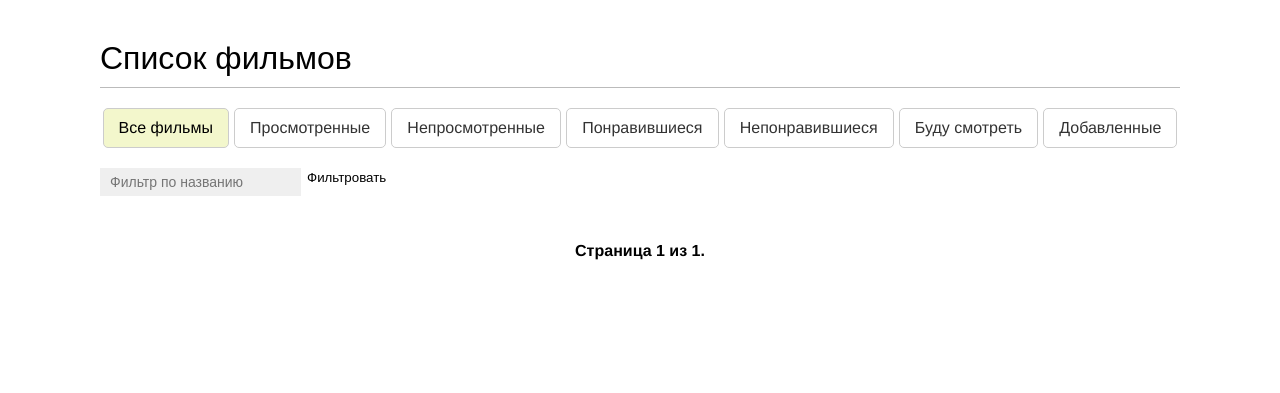
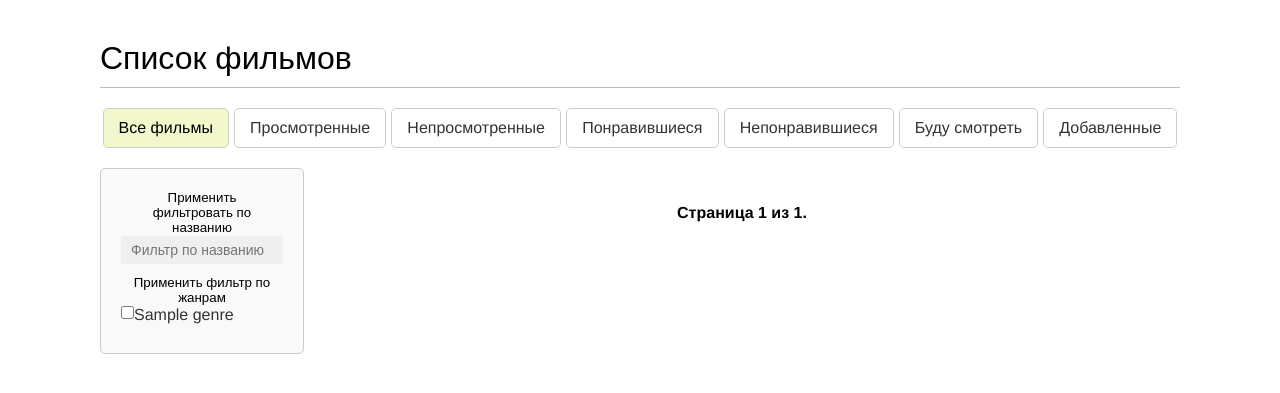
Before and after one commit to andreynetrebin/movie_watcher, a Django app: page /movies/?filter=all in a window 1280 px wide. Shown: the part 81-474 px from the top of the page. Run offline with Django 5.2, Linux system fonts and the light colour scheme; a user stored in the database is signed in; tables that the repository leaves empty hold one stand-in row (values such as "Sample post"); data that the repository does not hold is empty; parts of the project's set-up code (start-up, migrations or seed data) failed here and were passed over; some libraries are stand-ins or nearby versions; some web fonts are replaced.

Commit message:
added filter by genres

```diff
--- a/movies/templates/movies/movie/list_movies.html
+++ b/movies/templates/movies/movie/list_movies.html
@@ -1,5 +1,5 @@
 {% load thumbnail %}
-
+{% load static %}
 <h1>Список фильмов</h1>
 
 <div class="tabs">
@@ -11,14 +11,23 @@
     <a href="?filter=watchlist" class="{% if filter_type == 'watchlist' %}active{% endif %}">Буду смотреть</a>
     <a href="?filter=added" class="{% if filter_type == 'added' %}active{% endif %}">Добавленные</a>
 </div>
-<div class="filter">
+<div class="sidebar">
+    <div class="filter">
     <form method="GET" action="">
+        <button type="submit">Применить фильтровать по названию</button>
         <input type="text" name="title" placeholder="Фильтр по названию" value="{{ title_filter }}">
-        <button type="submit">Фильтровать</button>
+        <button type="submit">Применить фильтр по жанрам</button>
         <input type="hidden" name="filter" value="{{ filter_type }}">
+        {% for genre in all_genres %}
+            <label>
+                <input type="checkbox" name="genres" value="{{ genre.id }}"
+                {% if genre.id in selected_genres %}checked{% endif %}>
+                {{ genre.name }}
+            </label><br>
+        {% endfor %}
     </form>
+    </div>
 </div>
-
 <div class="movie-container">
     <div class="movie-list">
         <ul>
@@ -87,7 +96,7 @@
         </span>
     </button>
 <a href="{{ movie.kinopoisk_url }}" target="_blank" class="kinopoisk-link">
-    <img src="https://yastatic.net/s3/kinopoisk-frontend/special-static-www/release-912/branding/dist/static/images/icons/icon-kp.png" alt="Кинопоиск" class="kinopoisk-icon">
+    <img src="{% static 'images/icon-kp.png' %}" alt="Кинопоиск" class="kinopoisk-icon">
 </a>
 
                         </div>
--- a/movies/views.py
+++ b/movies/views.py
@@ -415,6 +415,11 @@ def movie_list(request):
     if title_filter:
         movies = movies.filter(title__icontains=title_filter) | movies.filter(title_original__icontains=title_filter)
 
+    # Фильтрация по жанрам
+    genre_filter = request.GET.getlist('genres')  # Получаем список выбранных жанров
+    if genre_filter:
+        movies = movies.filter(genres__id__in=genre_filter).annotate(num_genres=Count('genres')).filter(
+            num_genres=len(genre_filter)).distinct()
     # Получаем список просмотренных фильмов для текущего пользователя
     watched_movies = Watched.objects.filter(user=user).values_list('movie_id', flat=True)
 
@@ -427,6 +432,9 @@ def movie_list(request):
     top_directors = Director.objects.annotate(num_movies=Count('movies_director')).order_by('-num_movies')[:10]
     top_writers = Writer.objects.annotate(num_movies=Count('movies_writer')).order_by('-num_movies')[:10]
 
+    # Получаем все жанры для отображения в фильтре
+    all_genres = Genre.objects.all()
+
     return render(request, 'movies/movie/list.html', {
         'page_obj': page_obj,
         'top_directors': top_directors,
@@ -435,4 +443,6 @@ def movie_list(request):
         'watched_movies': watched_movies,
         'wishlist_movies': wishlist_movies,
         'title_filter': title_filter,  # Передаем фильтр названия в шаблон
+        'all_genres': all_genres,  # Передаем все жанры в шаблон
+        'selected_genres': genre_filter,  # Передаем выбранные жанры в шаблон
     })
--- a/static/css/base.css
+++ b/static/css/base.css
@@ -736,3 +736,21 @@ button.wishlist i.transparent {
     height: 20px; /* Установите высоту иконки */
     vertical-align: middle; /* Выравнивание по центру */
 }
+
+.sidebar {
+    float: left; /* Размещаем сайдбар слева */
+    width: 15%; /* Ширина сайдбара */
+    padding: 20px; /* Отступы вокруг сайдбара */
+    background-color: #f9f9f9; /* Цвет фона для сайдбара */
+    border: 1px solid #ccc; /* Рамка для сайдбара */
+    border-radius: 5px; /* Закругленные углы */
+}
+
+.movie-container {
+    display: flex; /* Используем Flexbox для расположения элементов */
+}
+
+.movie-list {
+    flex: 3; /* Основной контент занимает 3/4 ширины */
+    margin-left: 20px; /* Отступ между сайдбаром и списком фильмов */
+}
```
Also changed, not shown: static/images/icon-kp.png (added).
